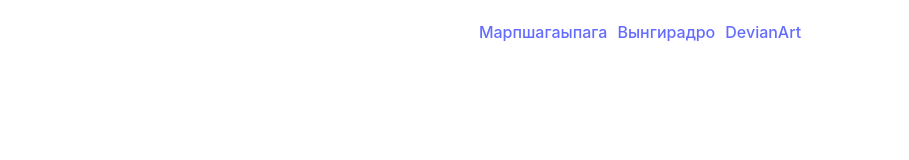
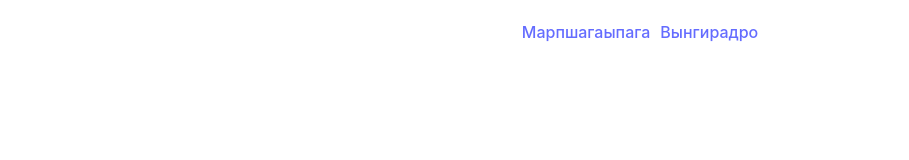
Before and after one commit to DMax-YT/stateless-router, a React (Vite) app: page / in a window 1280 px wide. Shown: the top 160 px of the page, without its empty margins (0-909 px from the left). Built offline with nearby package versions, Linux system fonts and the light colour scheme.

Commit message:
remove deviant art

```diff
--- a/src/App.jsx
+++ b/src/App.jsx
@@ -32,7 +32,6 @@ function App() {
       }}>
         <a onClick={(e) => { e.preventDefault(); setPage('1') }}>Марпшагаыпага</a>
         <a onClick={(e) => { e.preventDefault(); setPage('2') }}>Вынгирадро</a>
-        <a onClick={(e) => { e.preventDefault(); setPage('3') }}>DevianArt</a>
       </div>
     </>
   )
```
